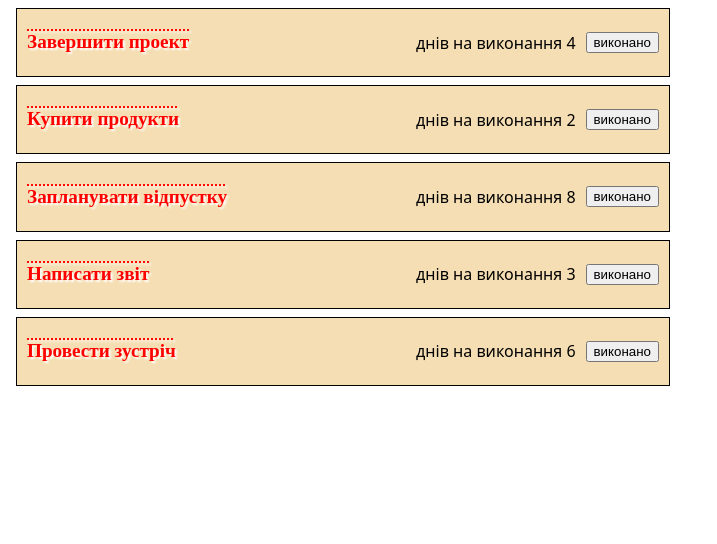
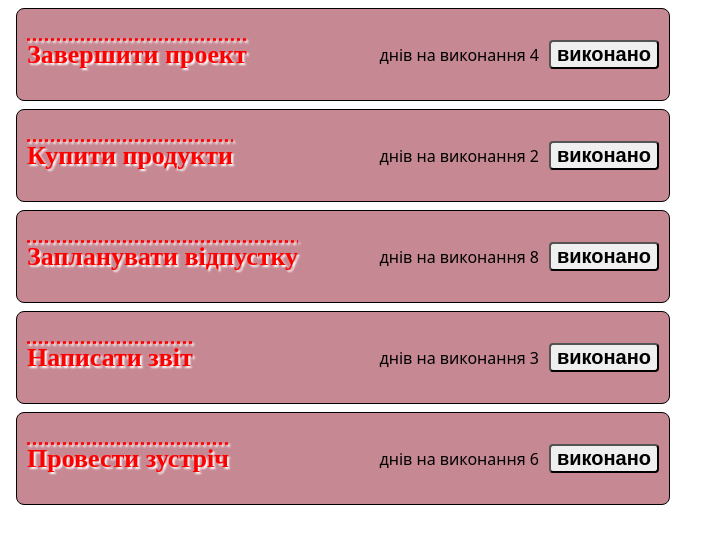
Before and after one commit to shapel3/react-app-05-12-2025-main-main, a React (Vite) app: page / in a window 1280 px wide. Shown: the top 544 px of the page, without its empty margins (0-717 px from the left). Built offline with nearby package versions, Linux system fonts and the light colour scheme.

Commit message:
Sass Mixin, Inheritance, use 2

```diff
--- /dev/null
+++ b/src/common/styles/_colors.scss
@@ -0,0 +1 @@
+$colorBG: rgb(198, 136, 146);
--- /dev/null
+++ b/src/common/styles/_hovers.scss
@@ -0,0 +1,6 @@
+@use '/src/common/styles/colors' as *;
+
+.hover {
+  background-color: invert($color: $colorBG);
+  color: $colorBG;
+}
--- /dev/null
+++ b/src/common/styles/_mixins.scss
@@ -0,0 +1,11 @@
+@mixin font($size, $family, $weight) {
+  font: {
+    size: $size;
+    family: $family;
+    weight: $weight;
+  }
+}
+
+@mixin border-radius($radius) {
+  border-radius: $radius;
+}
--- /dev/null
+++ b/src/common/styles/_widths.scss
@@ -0,0 +1,4 @@
+$width: 25%;
+$min-width: 500px;
+
+$border-width: 1px;
--- a/src/components/Task/Task.module.scss
+++ b/src/components/Task/Task.module.scss
@@ -1,48 +1,42 @@
-$width: 25%;
-$min-width: 500px;
-$colorBG: wheat;
-$border-width: 1px;
+@use '/src/common/styles/colors' as *;
+@use '/src/common/styles/widths' as *;
+@use '/src/common/styles/mixins' as *;
+@use '/src/common/styles/hovers' as *;
+
 $indent: 10px;
 
-.task{
+
+.task {
+  @include border-radius(8px);
   width: $width * 2;
   min-width: $min-width;
   display: flex;
   justify-content: space-between;
   align-items: center;
-    border:$border-width solid black;
+  border: $border-width solid black;
   padding: 0 $indent;
-    margin: $indent - 2 ;
-    background-color: $colorBG ;
-    &:hover{
-        // background-color: darken($color: $colorBG, $amount: 10%);
-        // background-color: lighten($color: $colorBG, $amount: 10%);
-        //  background-color: transparentize($color: $colorBG, $amount: 0.8)
-        // background-color: opacify($color: $colorBG, $amount: 0.8) ;
-        background-color: invert($color: $colorBG);
-        color:$colorBG ;
-    //     background-color: mix($color1: red, $color2: yellow, $weight: 30);
-    // background-color: grayscale($color: red) ;
+  margin: $indent - 2;
+  background-color: $colorBG;
+  &:hover {
+    @extend .hover;
   }
-    p:first-child{
+  p:first-child {
     margin-right: auto;
-        font: {
-            size: 1.2em;
-            family: serif;
-            weight: 600;
-        }
+    @include font(26px, serif, 600);
     text: {
       shadow: 2px 2px 2px white;
-            decoration:{
+      decoration: {
         line: overline;
         style: dotted;
       }
     }
   }
-    button{
+  button {
+    @include border-radius(4px);
+    @include font(20px, Arial, 900);
     margin-left: $indent;
-        &:hover{
-            background-color: $colorBG;
+    &:hover {
+      @extend .hover;
     }
   }
 }
```
Lines whose indentation alone changed are shown as unchanged.
